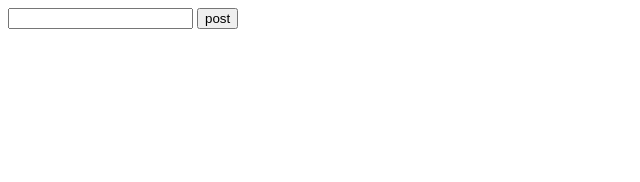
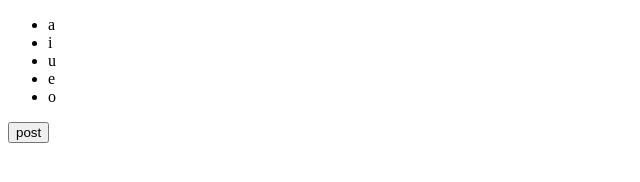
Before and after one commit to suzuki-gunji/HTML_lesson, a plain HTML site: page js_dom/elements_name.html in a window 1280 px wide. Shown: the whole page, without its empty margins (0-640 px from the left). Drawn offline with Linux system fonts and the light colour scheme.

Commit message:
クラスをキーに要素を取得

```diff
--- a/js_dom/elements_name.html
+++ b/js_dom/elements_name.html
@@ -5,7 +5,13 @@
     <title>name属性をキーに要素を取得</title>
   </head>
   <body>
-    <input name="result" type="text">
+    <ul>
+      <li class="foo">a</li>
+      <li class="bar">i</li>
+      <li class="foo">u</li>
+      <li>e</li>
+      <li>o</li>
+    </ul>
     <input type="button" value="post" onclick="showElements()">
 
     <script src="js/elements_name.js"></script>
--- a/js_dom/js/elements_name.js
+++ b/js_dom/js/elements_name.js
@@ -2,7 +2,14 @@
 // ボタンをクリックしたら、
 // name属性が’result’の要素を取得して、その入力内容（テキスト）をコンソール表示する。
 
+// function showElements(){
+//   var elements = document.getElementsByName("result")
+//   console.log(elements[0].value)
+// }
+
 function showElements(){
-  var elements = document.getElementsByName("result")
-  console.log(elements[0].value)
+  var elements = document.getElementsByClassName("foo")
+  for (i = 0; i < elements.length; i++){
+    console.log(elements[i].innerText)
+  }
 }
```
